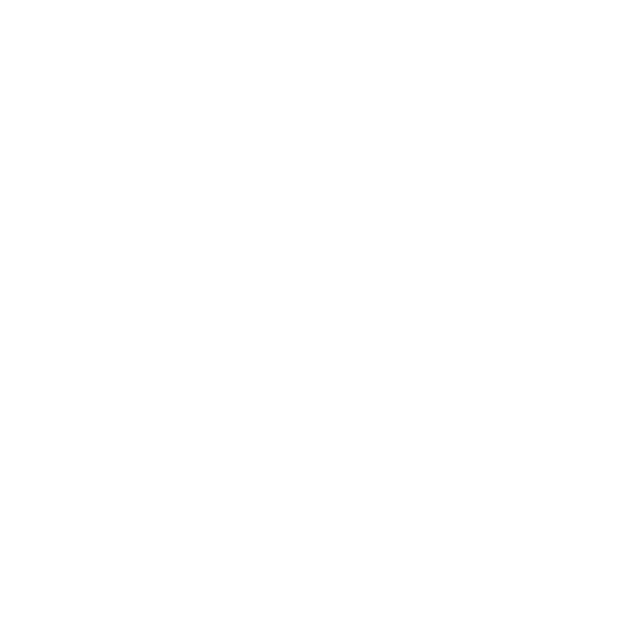
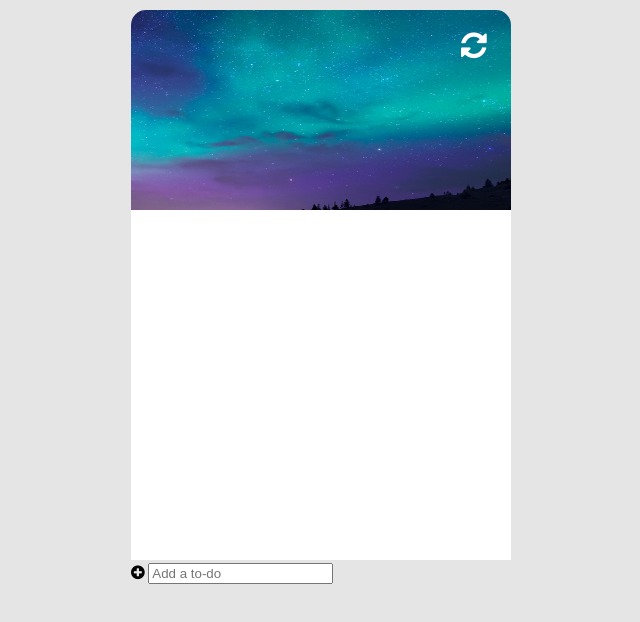
Before and after one commit to rosenode/FT-JS-Tutorial-To-Do-List-MASTER, a plain HTML site: page index.html in a window 1280 px wide. Shown: the whole page, without its empty margins (319-959 px from the left). Drawn offline with Linux system fonts and the light colour scheme.

Commit message:
Step 2 - HTML Elements

```diff
--- a/index.html
+++ b/index.html
@@ -1 +1,59 @@
 <!-- CODE EXPLAINED CHANNEL -->
+<!DOCTYPE html>
+<html lang="en">
+<head>
+    <title>To Do List - JavaScript</title>
+    <link href="https://fonts.googleapis.com/css?family=Titillium+Web" rel="stylesheet">
+    <link href="css/font-awesome.css" rel="stylesheet">
+    <link href="css/style.css" rel="stylesheet">
+</head>
+
+<body>
+    <div class="container">
+        <div class="header">
+            <div class="clear">
+                <i class="fa fa-refresh" aria-hidden="true"></i>
+            </div>
+            <div id="date"></div>
+            </div>
+            <div class="content">
+                <ul id="list"></ul>
+            </div>
+            <div class="add-item">
+                <i class="fa fa-plus-circle" aria-hidden="true"></i>
+                <input type="text" id="item" placeholder="Add a to-do">
+        </div>
+    </div>
+    <script src="js/app.js"></script>
+</body>
+
+
+
+
+
+
+
+
+
+
+
+
+
+
+
+
+
+
+
+
+
+
+
+
+
+
+
+
+
+
+</html>
```
